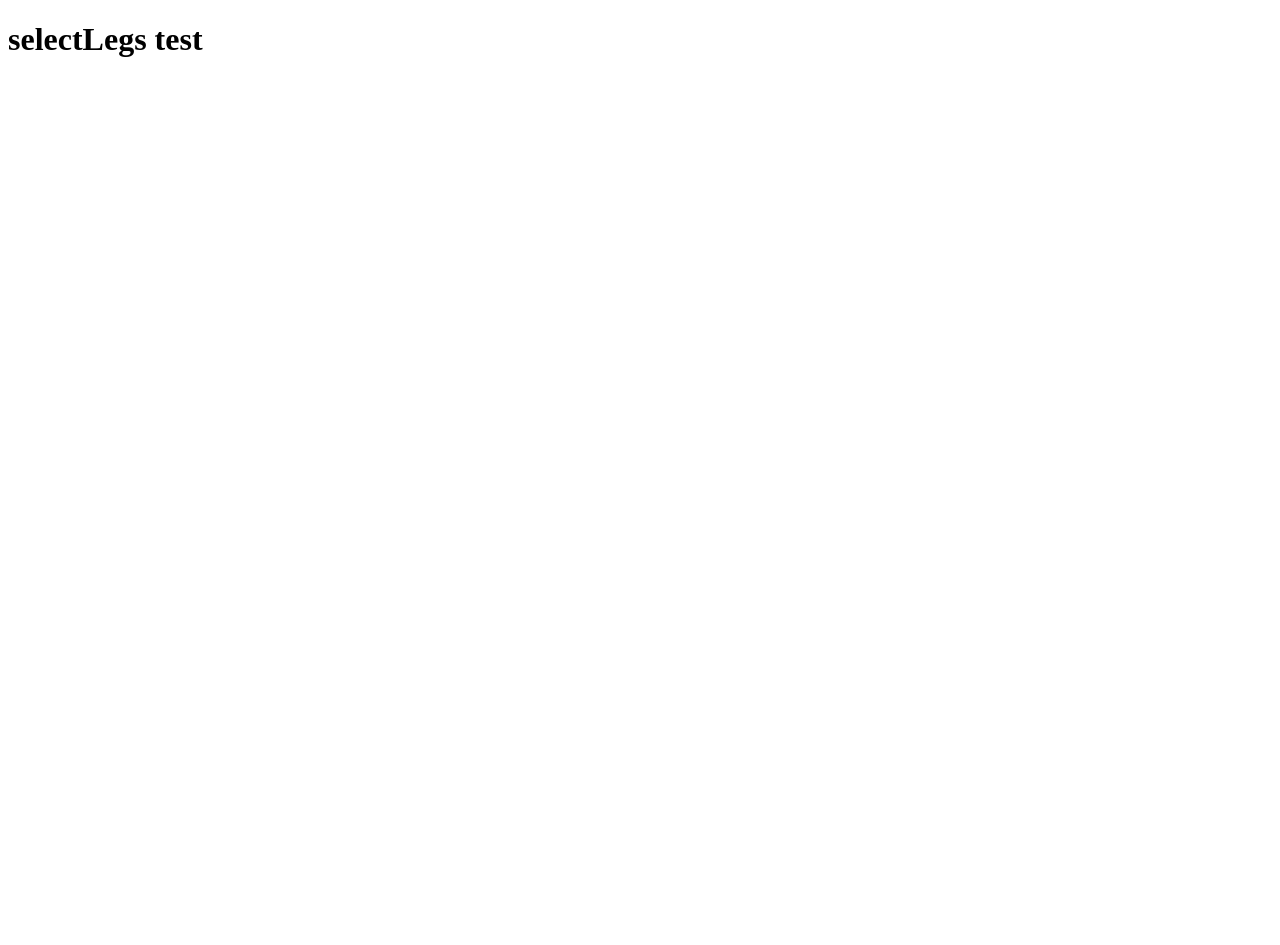
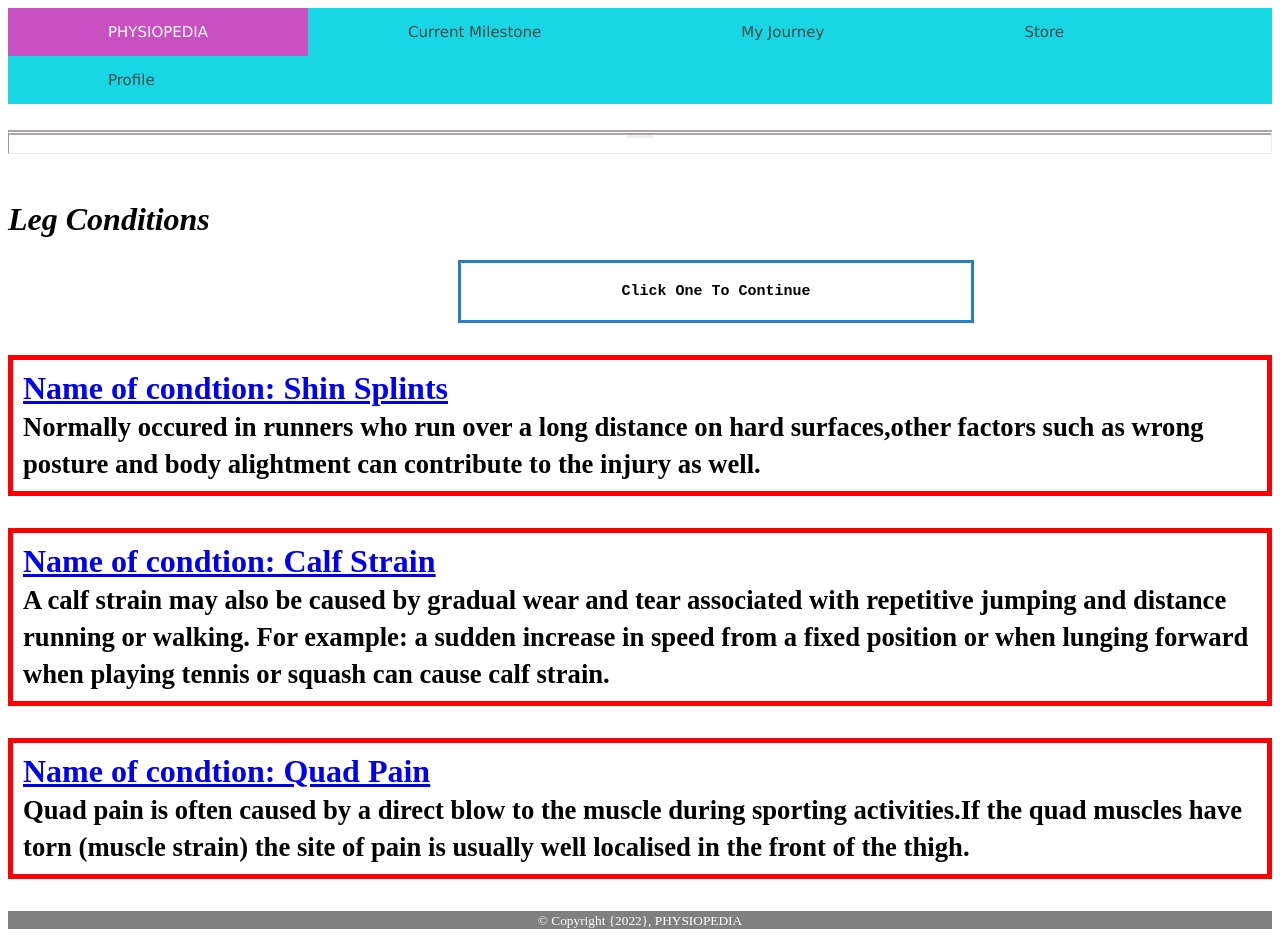
Before and after one commit to heidityx/PhysiopediaCo, a Django app: page /selections-Legs/ in a window 1280 px wide. Before the commit the page is almost empty. Before the commit the page ends 57 px from the top, so only its background shows below. Run offline with Django 4.2, Linux system fonts and the light colour scheme.

Commit message:
selection and currentMilestone -mingwen

```diff
--- /dev/null
+++ b/physiopediaWeb/physioApp/static/css/leg.css
@@ -0,0 +1,26 @@
+hr.style15 {
+	border-top: 5px double rgb(170, 164, 164);
+	text-align: center;
+}
+hr.style15:after {
+	content: '\002665';
+	display: inline-block;
+	position: relative;
+	top: -15px;
+	padding: 0 10px;
+	background: #f0f0f0;
+	color: rgb(233, 25, 25);
+	font-size: 15px;
+}
+.selectbutton{
+    font-family: 'Courier New', Courier, monospace;
+    font-size: 15px;
+    text-align: center;
+    border-style:solid;
+    border-color:#287EC7;
+    width: 500px;
+    position: relative;
+    left: 450px;
+    padding: 5px;
+
+}
--- a/physiopediaWeb/physioApp/templates/selectLegs.html
+++ b/physiopediaWeb/physioApp/templates/selectLegs.html
@@ -1,8 +1,85 @@
-<!DOCTYPE html>
-<html>
-<body>
 
-<h1>selectLegs test</h1>
+    <!DOCTYPE html>
+    <html>
 
-</body>
-</html>
+         <head>
+            <meta charset="utf-8">
+            <meta name="viewport" content="width=device-width, initial-scale=1">
+            <meta name="description" content="Selection page for physiotherapy exercises">
+            <title>Selection Page</title>
+            {% load static %}
+            <link rel="stylesheet" href="{% static './css/selection.css' %}">
+            <link rel="stylesheet" href="{% static './css/leg.css' %}">
+            <link rel="stylesheet" href="https://cdnjs.cloudflare.com/ajax/libs/font-awesome/4.7.0/css/font-awesome.min.css">
+
+
+         </head>
+
+        <main>
+           <header>
+
+              <div class="navbar">
+                   <a class="active" href="#Physiopedia">PHYSIOPEDIA</a>
+                   <a href="#" target="_blank">Current Milestone</a>
+                   <a href="#" target="_blank">My Journey</a>
+                   <a href="#" target="_blank">Store</a>
+                   <a href="#" target="_blank">Profile</a>
+
+                </div>
+
+           </header>
+
+           <br>
+           <hr class="style15">
+           <br>
+
+                <h1><b><i>Leg Conditions</i></b><h1>
+
+            <div class="selectbutton">
+                <P>Click One To Continue</P>
+            </div>
+
+            <div>
+                <p style="padding: 10px; border: 5px solid red;"><u><a href="../currentMilestone/">Name of condtion: Shin Splints</a></u>
+                <br><small> Normally occured in runners who run over a long distance on hard surfaces,other factors such as wrong posture and body alightment can contribute to the injury as well.</small></p>
+
+            </div>
+
+
+            <div>
+                <p style="padding: 10px; border: 5px solid red;"><u><a href="../currentMilestone/">Name of condtion: Calf Strain</a></u>
+                <br><small>A calf strain may also be caused by gradual wear and tear associated with repetitive jumping and distance running or walking. For example: a sudden increase in speed from a fixed position or when lunging forward when playing tennis or squash can cause calf strain. </small></p>
+
+            </div>
+
+            <div>
+                <p style="padding: 10px; border: 5px solid red;"><u><a href="../currentMilestone/">Name of condtion: Quad Pain</a></u>
+                <br><small>Quad pain is often caused by a direct blow to the muscle during sporting activities.If the quad muscles have torn (muscle strain) the site of pain is usually well localised in the front of the thigh.  </small></p>
+
+            </div>
+
+
+
+
+
+
+
+
+
+
+
+
+
+
+           </main>
+
+           <footer>
+            <div class="footer">
+
+              <p><small>&copy; Copyright {2022}, PHYSIOPEDIA</small> </p>
+
+          </div>
+           </footer>
+
+
+    </html>
```
Also changed, not shown: physiopediaWeb/physioApp/templates/selection.html (+6 -6 lines), physiopediaWeb/physioApp/static/images/shin.png (added), 5 other files.
